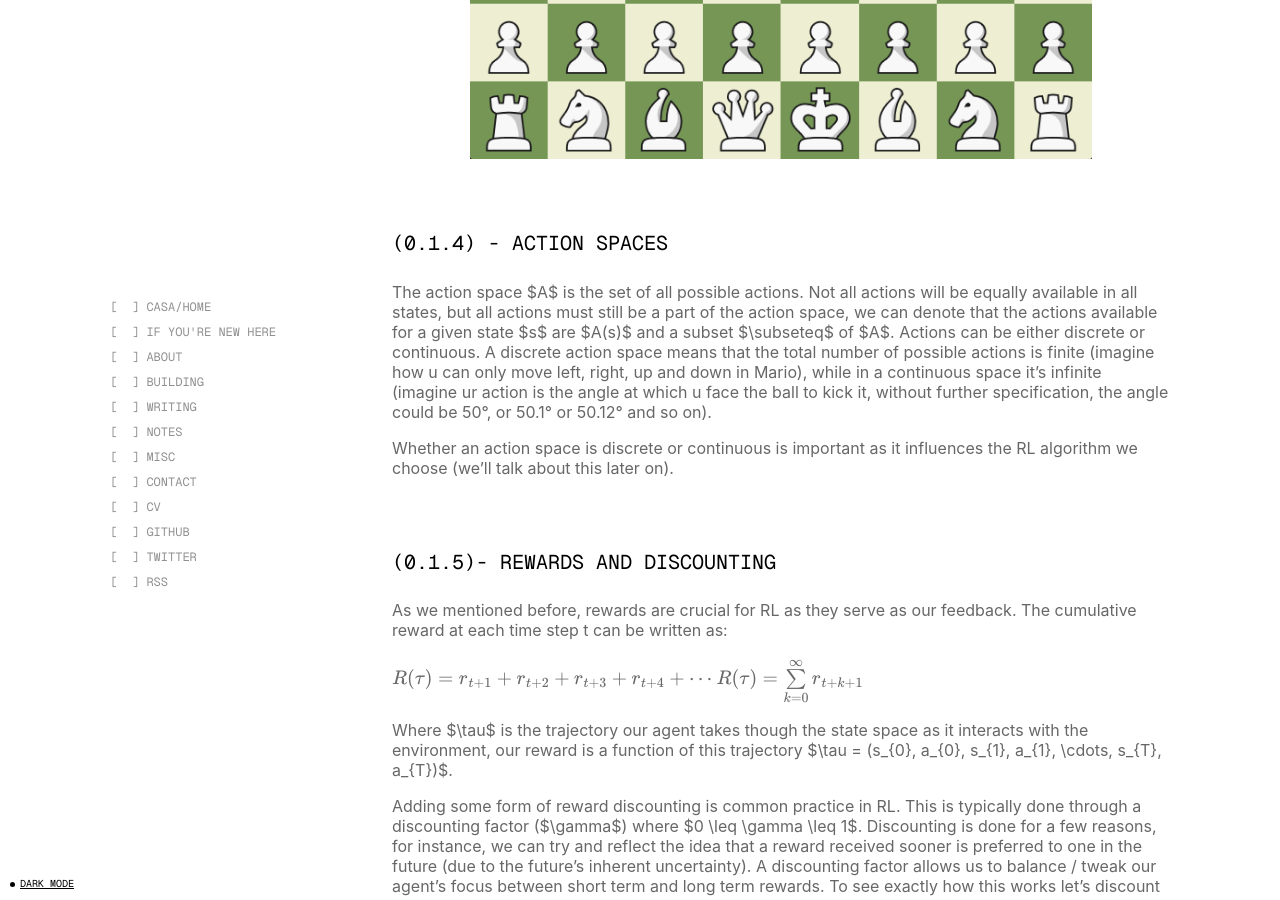
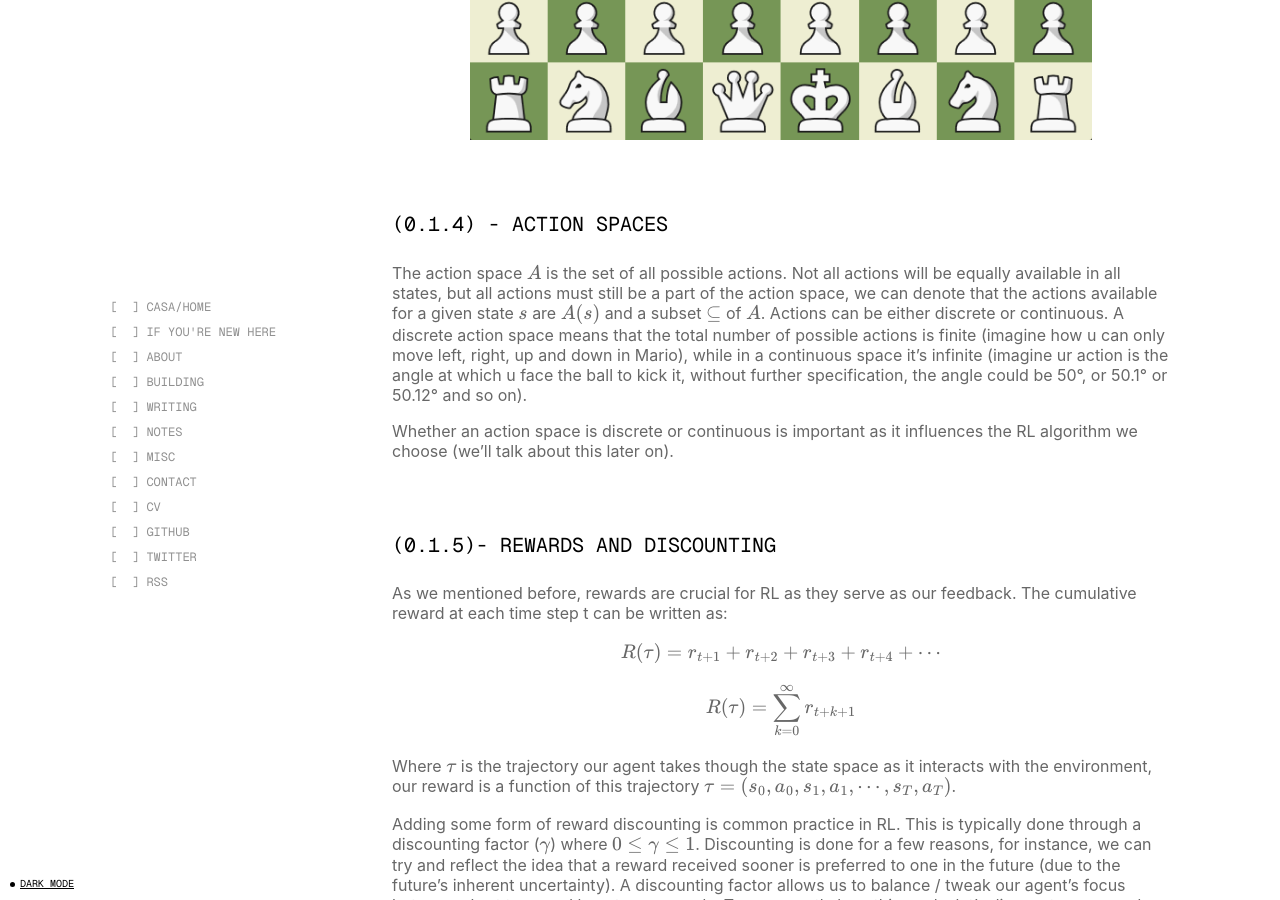
Before and after one commit to thomaspradae/thomaspradae.github.io, a Jekyll site: the page built from _notes/2024-05-30-hugging-face-rl-course.md, in a window 1280 px wide and 900 px high, scrolled down 3408 px. Built offline with Jekyll 4.4.1, drawn with Linux system fonts in a browser that asks for light colours; nearby versions of some CDN libraries; some of the changed text lies outside the part shown.

```diff
--- a/_notes/2024-05-30-hugging-face-rl-course.md
+++ b/_notes/2024-05-30-hugging-face-rl-course.md
@@ -32,7 +32,7 @@ The process described above can be modeled as follows:
 ![RL_process](../assets/images/posts/RL_process.jpg)
 *Source: Hugging Face Deep RL Course - Unit 1 - "RL Framework"*
 
-We encounter a loop: An agent interacts with a given state (say, the world a specific moment in time / with a specific organization (set of information)), which is related to (or involves / or comes with) a reward[^1]. The agent then takes a decision based on these, thereby changing the environment through its action, resulting in a new state and a new reward. This ultimately ends up being a loop involving an agent, states ($S_t$, $S_{t+1}$, $\dots$, $S_n$ ), actions ($A_t$, $A_{t+1}$, $\dots$, $A_n$ ) and rewards ($R_t$, $R_{t+1}$, $\dots$, $R_n$ ).
+We encounter a loop: An agent interacts with a given state (say, the world a specific moment in time / with a specific organization (set of information)), which is related to (or involves / or comes with) a reward[^1]. The agent then takes a decision based on these, thereby changing the environment through its action, resulting in a new state and a new reward. This ultimately ends up being a loop involving an agent, states (\\( S_t \\), \\( S_{t+1} \\), \\( \dots \\), \\( S_n \\) ), actions (\\( A_t \\), \\( A_{t+1} \\), \\( \dots \\), \\( A_n \\) ) and rewards (\\( R_t \\), \\( R_{t+1} \\), \\( \dots \\), \\( R_n \\) ).
 
 Reinforcement learning is based on the *reward hypothesis*:
 
@@ -47,31 +47,31 @@ In other words, we can express the agent's goal as a maximization problem, the m
 This RL process we've just discussed is called a [Markov Decision Process (MDP)](https://en.wikipedia.org/wiki/Markov_decision_process)[^3]. An MDP is a framework used to describe sequential decision making. We'll have enough time to get into the nitty gritty later on[^7], for now, let's dive a little deeper into the formalization of a MDP.
 
 #### (0.1.3) - OBSERVATION/STATE SPACES
-Observations/States are the information that represents the 'world/environment' at a given moment in time[^8], this could be a given frame in a video game, in our football example, it might be a slice of time with a set of corresponding variables at certain variables, say for instance, our first possible state might be kickoff where both our agent and ball have a certain position. The collection of all possible states (imagine, the universe of possible states) is called the state space $S$. Now, there's a slight distinction between states and observations. A state is a complete description of the world (there is no hidden information), like a chessboard for instance, at a given slice in time you know where every piece is and who's turn it is. On the other hand, an observation is a partial description of the state of the world, it's a partially observed environment. Imagine you're playing a game of fog chess / fog of war, at a given moment in time, you probably don't have all the information about the world (where each piece is)
+Observations/States are the information that represents the 'world/environment' at a given moment in time[^8], this could be a given frame in a video game, in our football example, it might be a slice of time with a set of corresponding variables at certain variables, say for instance, our first possible state might be kickoff where both our agent and ball have a certain position. The collection of all possible states (imagine, the universe of possible states) is called the state space \\( S \\). Now, there's a slight distinction between states and observations. A state is a complete description of the world (there is no hidden information), like a chessboard for instance, at a given slice in time you know where every piece is and who's turn it is. On the other hand, an observation is a partial description of the state of the world, it's a partially observed environment. Imagine you're playing a game of fog chess / fog of war, at a given moment in time, you probably don't have all the information about the world (where each piece is)
 
 ![phpPUAyXc](../assets/images/posts/phpPUAyXc.png)
 
 #### (0.1.4) - ACTION SPACES
-The action space $A$ is the set of all possible actions. Not all actions will be equally available in all states, but all actions must still be a part of the action space, we can denote that the actions available for a given state $s$ are $A(s)$ and a subset $\subseteq$ of $A$. Actions can be either discrete or continuous. A discrete action space means that the total number of possible actions is finite (imagine how u can only move left, right, up and down in Mario), while in a continuous space it's infinite (imagine ur action is the angle at which u face the ball to kick it, without further specification, the angle could be 50°, or 50.1° or 50.12° and so on).
+The action space \\( A \\) is the set of all possible actions. Not all actions will be equally available in all states, but all actions must still be a part of the action space, we can denote that the actions available for a given state \\( s \\) are \\( A(s) \\) and a subset \\( \subseteq \\) of \\( A \\). Actions can be either discrete or continuous. A discrete action space means that the total number of possible actions is finite (imagine how u can only move left, right, up and down in Mario), while in a continuous space it's infinite (imagine ur action is the angle at which u face the ball to kick it, without further specification, the angle could be 50°, or 50.1° or 50.12° and so on).
 
 Whether an action space is discrete or continuous is important as it influences the RL algorithm we choose (we'll talk about this later on).
 
 #### (0.1.5)- REWARDS AND DISCOUNTING
 As we mentioned before, rewards are crucial for RL as they serve as our feedback. The cumulative reward at each time step t can be written as:
 
-$$R(\tau) = r_{t+1} + r_{t+2} + r_{t+3} + r_{t+4} + \cdots$$
-$$R(\tau) = \sum\limits_{k = 0}^{\infty} r_{t+k+1}$$
+\\[ R(\tau) = r_{t+1} + r_{t+2} + r_{t+3} + r_{t+4} + \cdots \\]
+\\[ R(\tau) = \sum\limits_{k = 0}^{\infty} r_{t+k+1} \\]
 
-Where $\tau$ is the trajectory our agent takes though the state space as it interacts with the environment, our reward is a function of this trajectory $\tau = (s_{0}, a_{0}, s_{1}, a_{1}, \cdots, s_{T}, a_{T})$.
+Where \\( \tau \\) is the trajectory our agent takes though the state space as it interacts with the environment, our reward is a function of this trajectory \\( \tau = (s_{0}, a_{0}, s_{1}, a_{1}, \cdots, s_{T}, a_{T}) \\).
 
-Adding some form of reward discounting is common practice in RL. This is typically done through a discounting factor ($\gamma$) where $0 \leq \gamma \leq 1$. Discounting is done for a few reasons, for instance, we can try and reflect the idea that a reward received sooner is preferred to one in the future (due to the future's inherent uncertainty). A discounting factor allows us to balance / tweak our agent's focus between short term and long term rewards. To see exactly how this works let's discount our rewards:
+Adding some form of reward discounting is common practice in RL. This is typically done through a discounting factor (\\( \gamma \\)) where \\( 0 \leq \gamma \leq 1 \\). Discounting is done for a few reasons, for instance, we can try and reflect the idea that a reward received sooner is preferred to one in the future (due to the future's inherent uncertainty). A discounting factor allows us to balance / tweak our agent's focus between short term and long term rewards. To see exactly how this works let's discount our rewards:
 
-$$R(\tau) = r_{t+1} + \gamma \cdot r_{t+2} + \gamma^2 \cdot r_{t+3} + \gamma^{3} \cdot r_{t+4} + \cdots$$
+\\[ R(\tau) = r_{t+1} + \gamma \cdot r_{t+2} + \gamma^2 \cdot r_{t+3} + \gamma^{3} \cdot r_{t+4} + \cdots \\]
 
-$$R(\tau) = \sum\limits_{k = 0}^{\infty} \gamma ^{k} \cdot r_{t+k+1}$$
+\\[ R(\tau) = \sum\limits_{k = 0}^{\infty} \gamma ^{k} \cdot r_{t+k+1} \\]
 
 
-As can be seen, if $\gamma = 0$, then all rewards except for $r_{t+1}$ are discarded. On the other hand, if $\gamma = 1$, then future rewards are valued just as much as present rewards. Now, if $0 \leq \gamma \leq 1$, then our cumulative will converge towards some value.
+As can be seen, if \\( \gamma = 0 \\), then all rewards except for \\( r_{t+1} \\) are discarded. On the other hand, if \\( \gamma = 1 \\), then future rewards are valued just as much as present rewards. Now, if \\( 0 \leq \gamma \leq 1 \\), then our cumulative will converge towards some value.
 
 ### (0.2.0) - TYPE OF TASKS
 
@@ -90,7 +90,7 @@ As can be seen, if $\gamma = 0$, then all rewards except for $r_{t+1}$ are disca
 
 A MDP is a discrete time stochastic control process. Let's unpack that:
 
-- *Discrete-time*: instead of thinking of time as continuous (say, the way in which an hour can be divided into minutes, and seconds, and each second can be divided into even smaller divisions, meaning, that between any two points in time there are infinitely more points in time), think of there being 'separate points in time', for example $t = 1, 2, 3, \dots n$ where each value of $t$ is a point in time. Time "jumps" from one to the next.
+- *Discrete-time*: instead of thinking of time as continuous (say, the way in which an hour can be divided into minutes, and seconds, and each second can be divided into even smaller divisions, meaning, that between any two points in time there are infinitely more points in time), think of there being 'separate points in time', for example \\( t = 1, 2, 3, \dots n \\) where each value of \\( t \\) is a point in time. Time "jumps" from one to the next.
 
 - *Stochastic:* stochasticity[^4] is often used interchangeably with 'randomness'. The wiki page for 'stochastic' defines it as the 'property of being well described by a random probability distribution'. Let's break that down as well: a probability distribution is a mathematical function that tells us the probability of occurrence for different outcomes of a given phenomenon / experiment / process (just as its name states: it tells us how *probabilities* of occurrence are *distributed* for a given p/e/p[^5]. When something is stochastic, it can be expressed as a probability distribution, in turn this gives us information about the nature of the phenomenon, without exactly knowing what outcome we'll get. For example, consider a fair dice with six sides. We can model our dice rolls with a probability distribution, but that doesn't mean we can predict what face we'll get for any given dice roll (but we can, thanks to our probability distribution, have some idea about the nature of the phenomenon (as seen below))
 
@@ -103,10 +103,10 @@ In other words, an MDP models decision making where:
 - Time is discrete
 - Outcomes are stochastic
 
-This relates to [ggs](../_writing/2024-06-09-sickness-unto-death.md#)
+This relates to [ggs](/writing/sickness-unto-death)
 
 hh
-Other shit like this entry [about](../_writing/2024-05-08-no-one-is-coming-to-save-you.md#)
+Other shit like this entry [about](/writing/no-one-is-coming-to-save-you)
 
 and other shit like
 
@@ -120,12 +120,12 @@ I'll try and delve into this deeper myself
 The RL process
 yes
 
-$text$
+\\( text \\)
 
 
-$hi$
+\\( hi \\)
 100
-$100$
+\\( 100 \\)
 ![dinho](../assets/images/posts/dinho.jpeg)
 
 ![victory](../assets/images/posts/victory.jpeg)
@@ -141,7 +141,7 @@ $100$
 
 
 
-[^1]: In the case where it's the first interaction, the state $S_0$ would also have a reward, $R_0$, which tends to be 0.
+[^1]: In the case where it's the first interaction, the state \\( S_0 \\) would also have a reward, \\( R_0 \\), which tends to be 0.
 [^2]: [Football](https://www.youtube.com/watch?v=6TnKvlQ2h7s&ab_channel=Super6), or Soccer, for those from the states.
 [^3]: The course says it delves deeper into this later on, so we'll see, however, I wish to do so myself as well, so for now we'll have just a quick overview, and later on, depending on what the course covers, we'll see what needs to be specified further.
 [^4]: From the Greek (stokhos) which means to aim or guess
```
